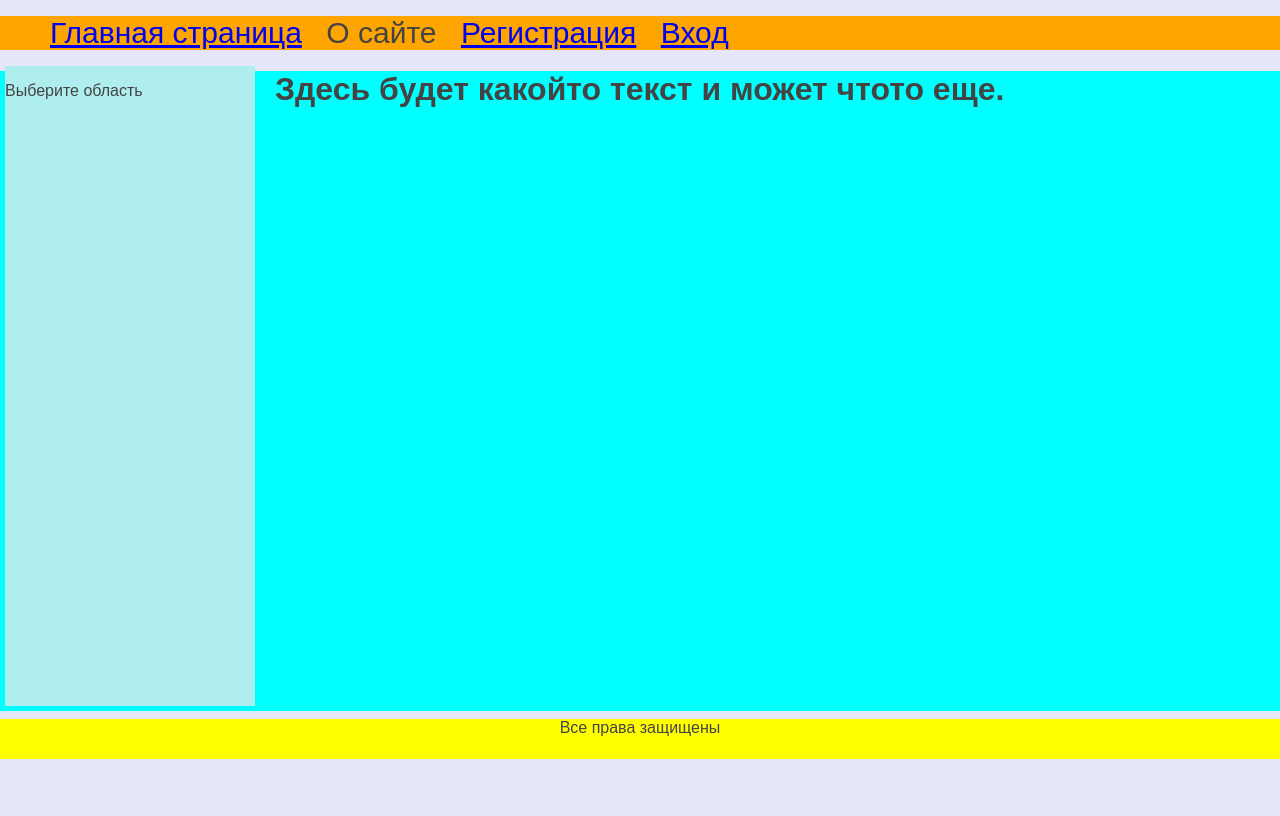
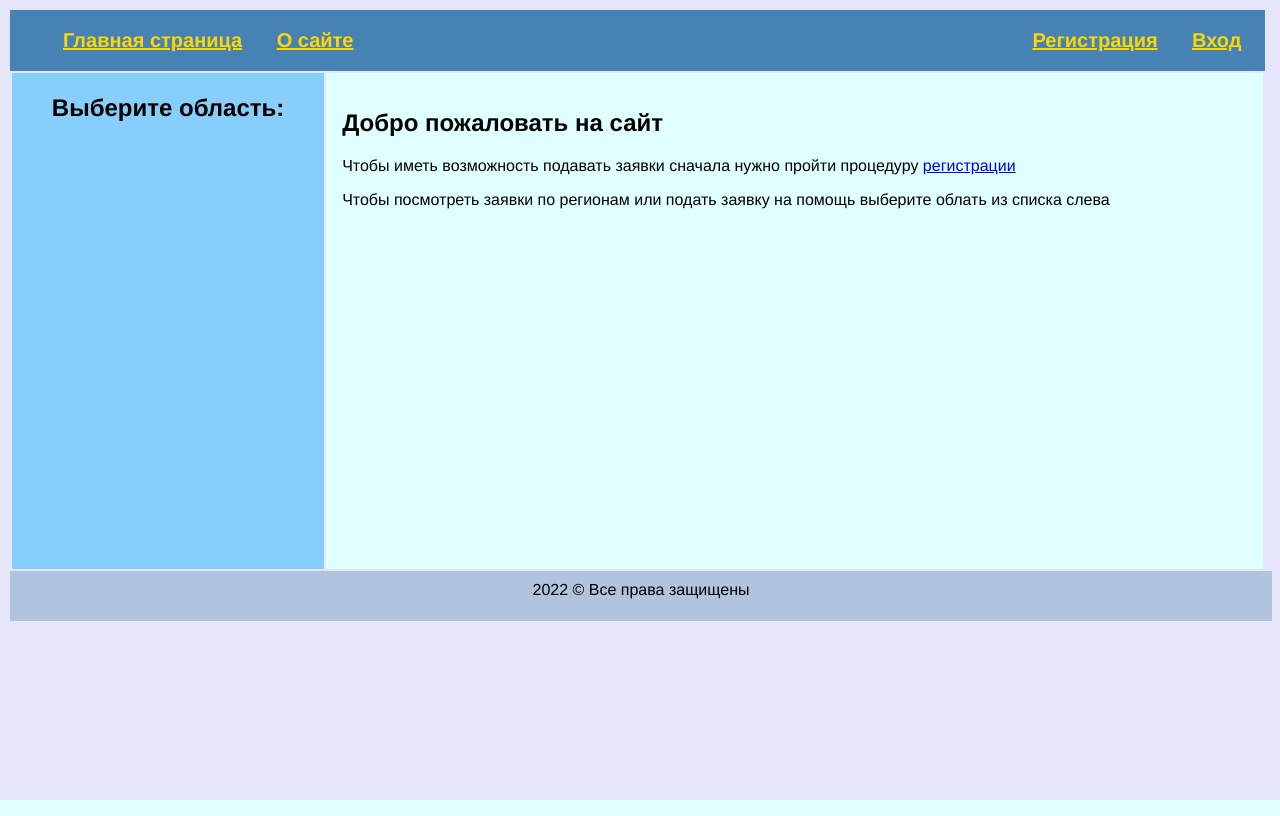
Before and after one commit to ispectre87/helpsite, a Django app: page / in a window 1280 px wide. Run offline with Django 4.2, Linux system fonts and the light colour scheme; data that the repository does not hold is empty.

Commit message:
Add styles to project.

```diff
--- a/helps_app/static/helps_app/css/styles.css
+++ b/helps_app/static/helps_app/css/styles.css
@@ -1,46 +1,108 @@
 html, body {
     background: lavender;
-	font-family: 'Arial';
+	font-family: Helvetica, Arial, sans-serif;
 	margin: 0;
-	padding: 0;
-	height: 100%;
-	width: 100%;
-	color: #444;
+	padding: 5px;
+	height: 95%;
+	width: 99%;
+    сolor: black
 }
 
-.headmenu {
-    background: orange;
-    padding:0;
-    margin:0;
+.headtable {
+    width: 100%;
+    background: steelblue;
+    color: gold;
 }
 
-.headmenu li {
+.headtable a {
+    font-size:20px;
+    color: gold;
+    font-weight:bold;
+}
+.headtable a:hover {
+    font-size:20px;
+    color: orange;
+    font-weight:bold
+}
+
+.headtable li {
+    display: inline;
     margin: 10px;
-    display: inline;
-    font-size: 30px;
+    margin-right: 20px;
+}
+
+.lefthead {
+    width: 50%;
+    height: 100%;
+}
+
+.righthead {
+    width: 50%;
+    height: 100%;
+    text-align: right;
+}
+
+.bodytable {
+    width: 100%;
+    min-height: 500px;
+}
+
+.leftbody {
+    vertical-align: top;
+    width: 25%;
+    height: 100%;
+    background:lightskyblue;
+}
+
+.leftbody a {
+    font-size:20px;
+    color: saddlebrown;
+    font-weight:bold;
+}
+.leftbody a:hover {
+    font-size:20px;
+    color: orange;
+    font-weight:bold
+}
+
+.rightbody {
+    vertical-align: top;
+    padding: 1em;
+    width: 75%;
+    height: 100%;
+    background: lightcyan;
 }
 
 .footer {
-    left: 0;
-    bottom: 0;
-    width: 100%;
-    height: 40px;
+    width: 99%;
+    height: 30px;
+    background: lightsteelblue;
     text-align: center;
-    background: yellow;
+    padding: 10px;
 }
 
-.sidepanel {
-    display: block;
-    height:80%;
-    float: left;
-    background: paleTurquoise;
-    width: 250px;
-    margin-left: 5px;
-    margin-right: 20px;
-    }
+.request_title {
+    width: 95%;
+    padding: 0.5em;
+    background: cadetblue;
+    margin-bottom: 0px;
+}
 
-.content {
-    background: aqua;
-    padding-left: 20px;
-    height: 80%;
+.request_title a {
+    font-size:20px;
+    color: gold;
+    font-weight:bold;
 }
+
+.request_title a: hover {
+    font-size:20px;
+    color: gold;
+    font-weight:bold;
+}
+
+.request_text {
+    margin-top: 0px;
+    width: 95%;
+    padding: 0.5em;
+    background: PaleTurquoise;
+}
--- /dev/null
+++ b/helps_app/templates/helps_app/about.html
@@ -0,0 +1,5 @@
+{% extends 'helps_app/base.html' %}
+
+{% block rightbody %}
+    <h2>About</h2>
+{% endblock %}
--- a/helps_app/templates/helps_app/base.html
+++ b/helps_app/templates/helps_app/base.html
@@ -7,11 +7,16 @@
     <link type="text/css" href="{% static 'helps_app/css/styles.css' %}" rel="stylesheet">
 </head>
 <body>
-    {% block mainmenu %}
-        <div class="headmenu">
+    <table class="headtable">
+        <tr>
+            <td class="lefthead">
                 <ul>
                 <li><a href="{% url 'helps_app:index' %}">Главная страница</a></li>
-            <li><a>О сайте</a></li>
+                <li><a href="{% url 'helps_app:about' %}">О сайте</a></li>
+                </ul>
+            </td>
+            <td class="righthead">
+                <ul style="display: inline">
                     {% if request.user.is_authenticated %}
                         <li>Привет, {{ user.username }}   |   <a href="{% url 'helps_app:logout' %}">Выйти</a></li>
                     {% else %}
@@ -19,12 +24,21 @@
                         <li><a href="{% url 'helps_app:login' %}">Вход</a></li>
                     {% endif %}
                 </ul>
-        </div>
-    {% endblock %}
-    {% block header %}{% endblock %}
-    {% block content %}{% endblock %}
-{% block footer %}
-    <div class="footer"><p style="margin-top: 8px">Все права защищены</p></div>
-{% endblock %}
+            </td>
+        </tr>
+    </table>
+    <table class="bodytable">
+        <tr>
+            <td class="leftbody">
+              {% block leftbody %}{% endblock %}
+            </td>
+            <td class="rightbody">
+              {% block rightbody %}{% endblock %}
+            </td>
+        </tr>
+    </table>
+
+    <div class="footer"><p style="margin-top: 0px">2022 © Все права защищены</p></div>
+
 </body>
 </html>
--- a/helps_app/templates/helps_app/index.html
+++ b/helps_app/templates/helps_app/index.html
@@ -2,16 +2,18 @@
 {% block title %}Get Help - Главная{% endblock %}
 
 
-{% block content %}
-  <div class="sidepanel">
-  <p class="region">Выберите область</p>
+
+{% block leftbody %}
+  <h2 style="text-align: center">Выберите область:</h2>
   <ul>
   {% for region in regions %}
       <li><a href="{{ region.get_absolute_url }}">{{ region.region_name }}</a></li>
   {% endfor %}
   </ul>
-  </div>
-  <div class="content">
-    <h1>Здесь будет какойто текст и может чтото еще.</h1>
-  </div>
 {% endblock %}
+{% block rightbody %}
+  <h2>Добро пожаловать на сайт</h2>
+  <p>Чтобы иметь возможность подавать заявки сначала нужно пройти процедуру <a href="{% url 'helps_app:registration' %}">регистрации</a></p>
+  <p>Чтобы посмотреть заявки по регионам или подать заявку на помощь выберите облать из списка слева</p>
+
+{% endblock %}
--- a/helps_app/templates/helps_app/login.html
+++ b/helps_app/templates/helps_app/login.html
@@ -1,7 +1,7 @@
 {% extends 'helps_app/base.html' %}
 {% block title %}Login{% endblock %}
 
-{% block content %}
+{% block rightbody %}
   <div class="sidepanel">
   </div>
   <div class="content">
--- a/helps_app/templates/helps_app/logout.html
+++ b/helps_app/templates/helps_app/logout.html
@@ -3,4 +3,4 @@
 {% block title %}Вы вышли{% endblock %}
 
 
-{% block content %}<h1>До новых встреч</h1>{% endblock %}
+{% block rightbody %}<h1>До новых встреч</h1>{% endblock %}
--- a/helps_app/templates/helps_app/need_help.html
+++ b/helps_app/templates/helps_app/need_help.html
@@ -3,7 +3,7 @@
   Подать заявку
 {% endblock %}
 
-{% block content %}
+{% block rightbody %}
   <div class="sidepanel">
     <p>sidebar</p>
   </div>
--- a/helps_app/templates/helps_app/request_added.html
+++ b/helps_app/templates/helps_app/request_added.html
@@ -1,4 +1,6 @@
 {% extends 'helps_app/base.html' %}
 
 {% block title %}Заявка добавлена{% endblock %}
-{% block content %}{% endblock %}
+
+
+{% block rightbody %}Заявка добавлена{% endblock %}
--- a/helps_app/urls.py
+++ b/helps_app/urls.py
@@ -5,6 +5,7 @@ app_name = 'helps_app'
 
 urlpatterns = [
     path('', views.HelpHomepage.as_view(), name='index'),
+    path('about', views.about, name='about'),
     path('registration/', views.Registration.as_view(), name='registration'),
     path('login/', views.LoginUser.as_view(), name='login'),
     path('logout/', views.logout_user, name='logout'),
@@ -13,6 +14,4 @@ urlpatterns = [
     path('help_request_detail/<int:help_id>/', views.HelpRequestDetail.as_view(), name='help_request_detail'),
     path('need_help/<int:city_id>/', views.need_help, name='need_help'),
     path('request_added/', views.request_added, name='request_added'),
-
-
 ]
--- a/helps_app/views.py
+++ b/helps_app/views.py
@@ -28,6 +28,12 @@ class CitiesList(generic.ListView):
     template_name = 'helps_app/cities.html'
     context_object_name = 'cities'
 
+    def get_context_data(self, *, object_list=None, **kwargs):
+        context = super().get_context_data()
+        context['helprequests'] = HelpRequest.objects.filter(citi_name__region_id=self.kwargs['region_id'])
+        context['region'] = Region.objects.get(pk = self.kwargs['region_id'])
+        return context
+
     def get_queryset(self):
         return City.objects.filter(region_id=self.kwargs['region_id'])
 
@@ -48,6 +54,7 @@ class HelpRequests(generic.ListView):
     def get_context_data(self, *, object_list=None, **kwargs):
         context = super().get_context_data()
         context['city_id'] = self.kwargs['city_id']
+        context['city_name'] = City.objects.get(pk=self.kwargs['city_id']).city_name
         return context
 
     def get_queryset(self):
@@ -145,3 +152,6 @@ def logout_user(request):
     """Деавторизует пользователя, показывает прощальную страницу"""
     logout(request)
     return render(request, 'helps_app/logout.html')
+
+def about(request):
+    return render(request, "helps_app/about.html")
```
Also changed, not shown: helps_app/templates/helps_app/cities.html (+21 -7 lines), helps_app/templates/helps_app/help_request_detail.html (+9 -10 lines), helps_app/templates/helps_app/help_requests.html (+12 -14 lines), helps_app/templates/helps_app/registration.html (+1 -6 lines). Lines whose indentation alone changed are shown as unchanged.
